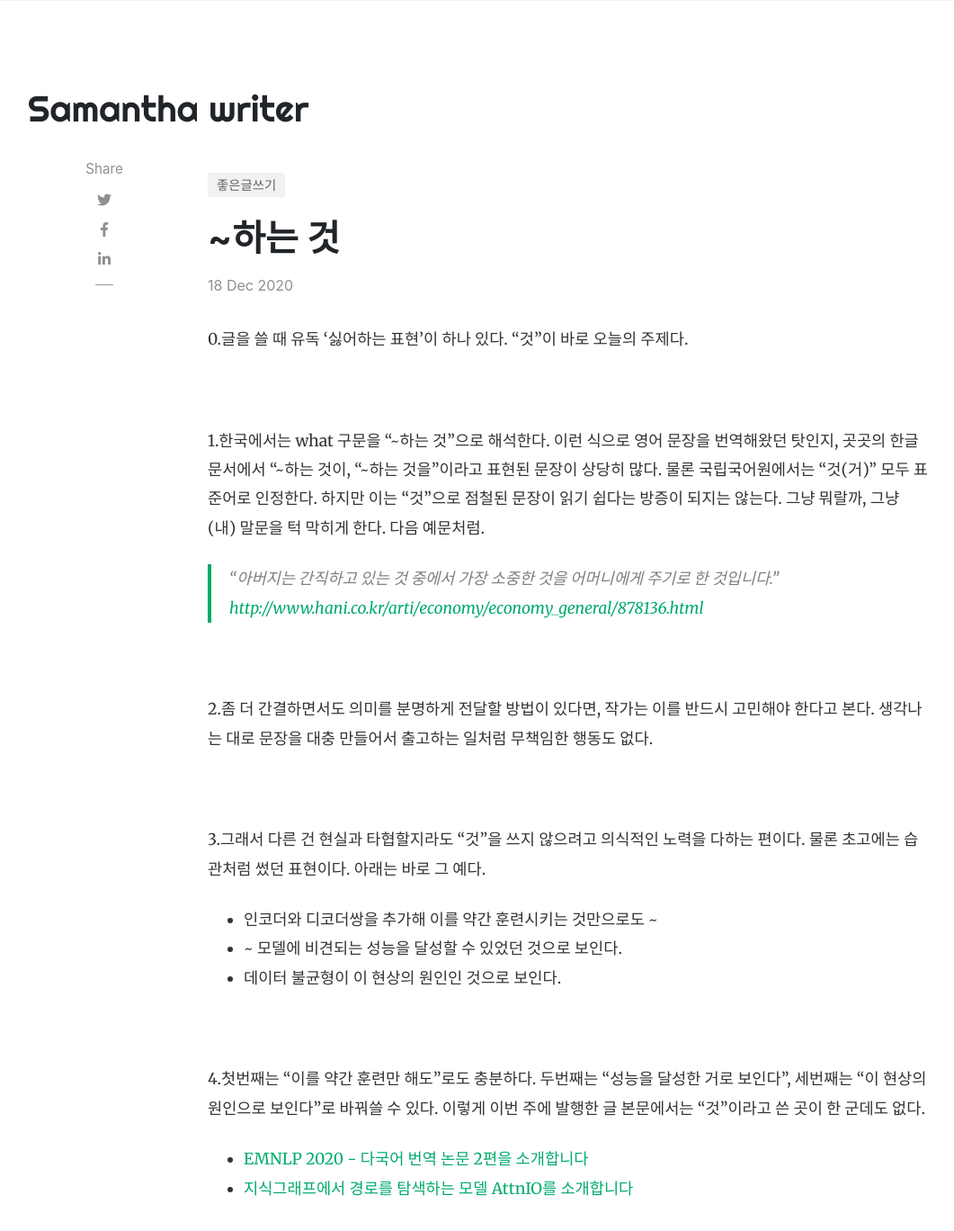
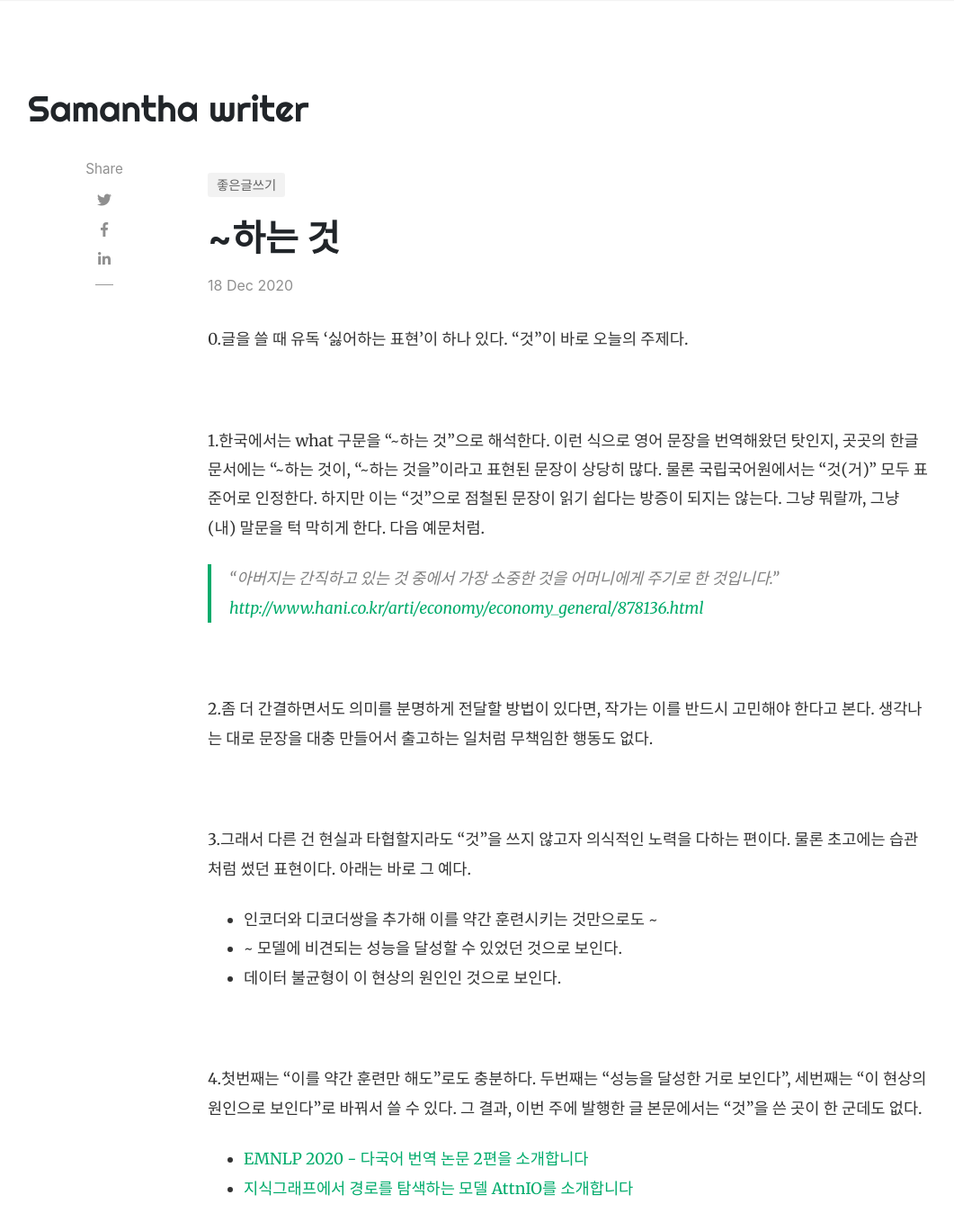
Before and after one commit to samantha-writer/samantha-writer.github.io, a Jekyll site: the page built from _posts/2020-12-18-201218.md, in a window 1280 px wide and 1400 px high. Shown: the top 1368 px of the window at 90% size, without its empty margins (54-1115 px from the left). Built offline with Jekyll 4.4.1, drawn with Linux system fonts in a browser that asks for light colours; nearby versions of some CDN libraries; comment, search, counter and statistics services are not loaded.

Commit message:
Update 2020-12-18-201218.md
비문 수정

```diff
--- a/_posts/2020-12-18-201218.md
+++ b/_posts/2020-12-18-201218.md
@@ -15,7 +15,7 @@ hidden: false
 
 <br/>
 
-1.한국에서는 what 구문을 "~하는 것"으로 해석한다. 이런 식으로 영어 문장을 번역해왔던 탓인지, 곳곳의 한글 문서에서 "~하는 것이, "~하는 것을"이라고 표현된 문장이 상당히 많다. 물론 국립국어원에서는 "것(거)" 모두 표준어로 인정한다. 하지만 이는 "것"으로 점철된 문장이 읽기 쉽다는 방증이 되지는 않는다. 그냥 뭐랄까, 그냥 (내) 말문을 턱 막히게 한다. 다음 예문처럼.
+1.한국에서는 what 구문을 "~하는 것"으로 해석한다. 이런 식으로 영어 문장을 번역해왔던 탓인지, 곳곳의 한글 문서에는 "~하는 것이, "~하는 것을"이라고 표현된 문장이 상당히 많다. 물론 국립국어원에서는 "것(거)" 모두 표준어로 인정한다. 하지만 이는 "것"으로 점철된 문장이 읽기 쉽다는 방증이 되지는 않는다. 그냥 뭐랄까, 그냥 (내) 말문을 턱 막히게 한다. 다음 예문처럼.
 
 > “아버지는 간직하고 있는 것 중에서 가장 소중한 것을 어머니에게 주기로 한 것입니다.” [http://www.hani.co.kr/arti/economy/economy_general/878136.html](http://www.hani.co.kr/arti/economy/economy_general/878136.html)
 
@@ -25,7 +25,7 @@ hidden: false
 
 <br/>
 
-3.그래서 다른 건 현실과 타협할지라도 "것"을 쓰지 않으려고 의식적인 노력을 다하는 편이다. 물론 초고에는 습관처럼 썼던 표현이다. 아래는 바로 그 예다.
+3.그래서 다른 건 현실과 타협할지라도 "것"을 쓰지 않고자 의식적인 노력을 다하는 편이다. 물론 초고에는 습관처럼 썼던 표현이다. 아래는 바로 그 예다.
 
 - 인코더와 디코더쌍을 추가해 이를 약간 훈련시키는 것만으로도 ~
 - ~ 모델에 비견되는 성능을 달성할 수 있었던 것으로 보인다.
@@ -33,7 +33,7 @@ hidden: false
 
 <br/>
 
-4.첫번째는 "이를 약간 훈련만 해도"로도 충분하다. 두번째는 "성능을 달성한 거로 보인다", 세번째는 "이 현상의 원인으로 보인다"로 바꿔쓸 수 있다. 이렇게 이번 주에 발행한 글 본문에서는 "것"이라고 쓴 곳이 한 군데도 없다.
+4.첫번째는 "이를 약간 훈련만 해도"로도 충분하다. 두번째는 "성능을 달성한 거로 보인다", 세번째는 "이 현상의 원인으로 보인다"로 바꿔서 쓸 수 있다. 그 결과, 이번 주에 발행한 글 본문에서는 "것"을 쓴 곳이 한 군데도 없다.
 
 - [EMNLP 2020 - 다국어 번역 논문 2편을 소개합니다](https://bit.ly/3ahJUxB)
 - [지식그래프에서 경로를 탐색하는 모델 AttnIO를 소개합니다](https://bit.ly/381XaU5)
```
